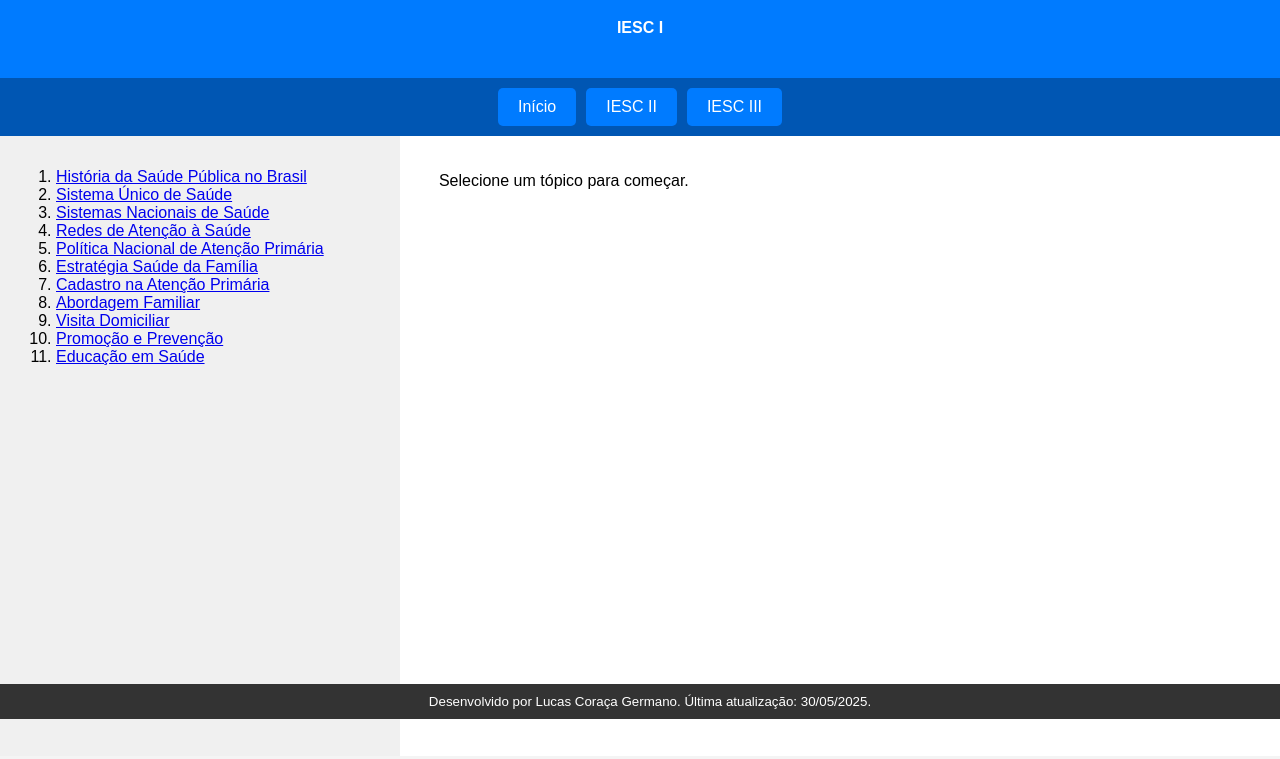
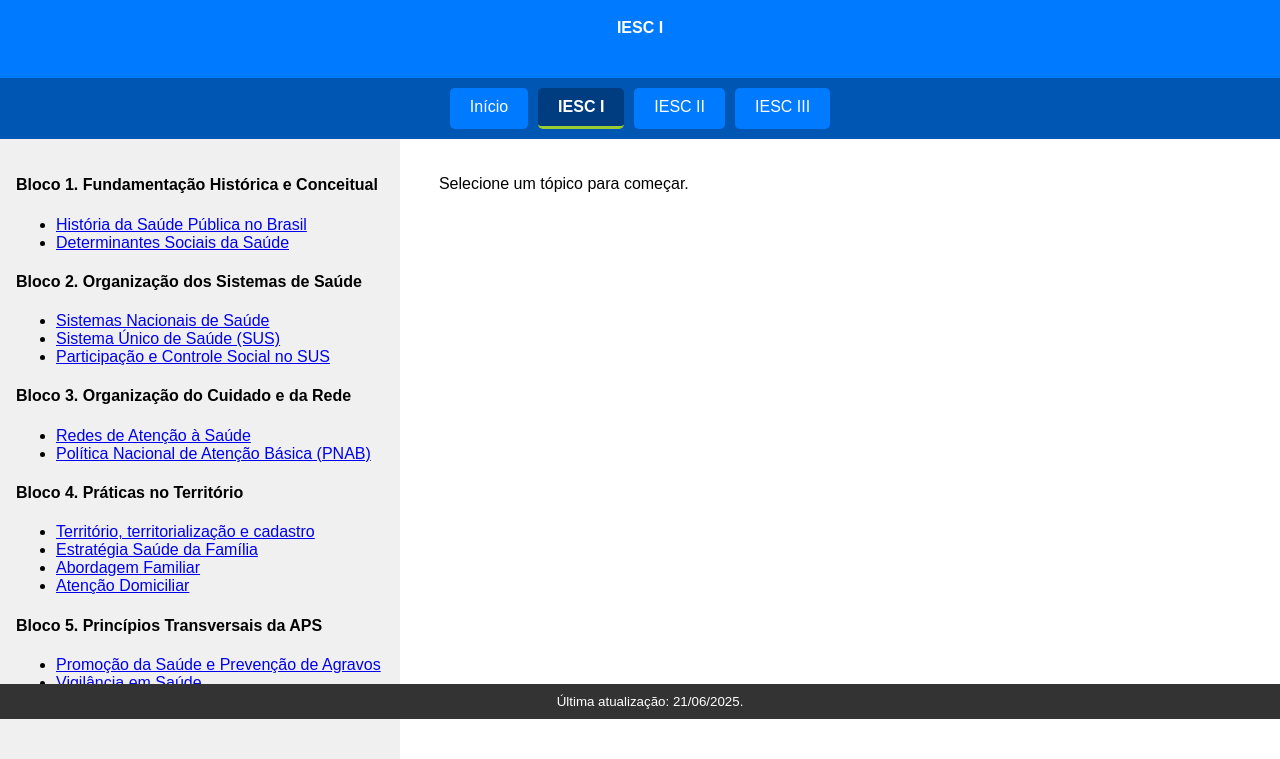
Before and after one commit to lucascgmermano/Iesc_referencias, a plain HTML site: page iesc1/index.html in a window 1280 px wide. Shown: the part 81-840 px from the top of the page. Drawn offline with Linux system fonts and the light colour scheme.

Commit message:
Ajustes de temas e botões top-nav

```diff
--- a/iesc1/index.html
+++ b/iesc1/index.html
@@ -31,12 +31,11 @@
 
 <nav class="top-nav">
     <!-- 🔥 Barra de navegação superior -->
-    <a href="../index.html">Início</a>
-    <!-- 🔗 Link para a página inicial (uma pasta acima) -->
-    <a href="../iesc2/index.html">IESC II</a>
-    <!-- 🔗 Link para a página do IESC II -->
-    <a href="../iesc3/index.html">IESC III</a>
-    <!-- 🔗 Link para a página do IESC III -->
+    <a href="../index.html">Início</a> <!-- 🔗 Link para a página inicial (uma pasta acima) -->
+    <a href="../iesc1/index.html" class="active">IESC I</a> <!-- 🔗 Link para a página do IESC I -->
+    <a href="../iesc2/index.html">IESC II</a>    <!-- 🔗 Link para a página do IESC II -->
+    <a href="../iesc3/index.html">IESC III</a>  <!-- 🔗 Link para a página do IESC III -->
+
 </nav>
 
 <!-- 🔥 Botão do tipo “menu hambúrguer” que aparece no mobile e desktop para abrir/fechar o menu lateral -->
@@ -48,21 +47,42 @@
 
     <aside class="sidebar">
         <!-- 🔥 Menu lateral (sidebar) com uma lista ordenada de tópicos -->
-        <ol>
+
+        <h4>Bloco 1. Fundamentação Histórica e Conceitual</h4>
+        <ul>
             <!-- 🔥 Lista ordenada com os temas -->
             <li><a href="#" onclick="loadContent('topico1.html')">História da Saúde Pública no Brasil</a></li>
-            <li><a href="#" onclick="loadContent('topico2.html')">Sistema Único de Saúde</a></li>
+            <li><a href="#" onclick="loadContent('topico1.html')">Determinantes Sociais da Saúde</a></li>
+        </ul>
+
+        <h4>Bloco 2. Organização dos Sistemas de Saúde</h4>
+        <ul>
             <li><a href="#" onclick="loadContent('topico3.html')">Sistemas Nacionais de Saúde</a></li>
+            <li><a href="#" onclick="loadContent('topico2.html')">Sistema Único de Saúde (SUS)</a></li>
+            <li><a href="#" onclick="loadContent('topico2.html')">Participação e Controle Social no SUS</a></li>
+        </ul>
+
+        <h4>Bloco 3. Organização do Cuidado e da Rede</h4>
+        <ul>
             <li><a href="#" onclick="loadContent('topico4.html')">Redes de Atenção à Saúde</a></li>
-            <li><a href="#" onclick="loadContent('topico5.html')">Política Nacional de Atenção Primária</a></li>
+            <li><a href="#" onclick="loadContent('topico5.html')">Política Nacional de Atenção Básica (PNAB)</a></li>
+            </ul>
+
+        <h4>Bloco 4. Práticas no Território</h4>
+        <ul>
+            <li><a href="#" onclick="loadContent('topico7.html')">Território, territorialização e cadastro</a></li>
             <li><a href="#" onclick="loadContent('topico6.html')">Estratégia Saúde da Família</a></li>
-            <li><a href="#" onclick="loadContent('topico7.html')">Cadastro na Atenção Primária</a></li>
             <li><a href="#" onclick="loadContent('topico8.html')">Abordagem Familiar</a></li>
-            <li><a href="#" onclick="loadContent('topico9.html')">Visita Domiciliar</a></li>
-            <li><a href="#" onclick="loadContent('topico10.html')">Promoção e Prevenção</a></li>
+            <li><a href="#" onclick="loadContent('topico9.html')">Atenção Domiciliar</a></li>
+            </ul>
+
+        <h4>Bloco 5. Princípios Transversais da APS</h4>
+        <ul>
+            <li><a href="#" onclick="loadContent('topico10.html')">Promoção da Saúde e Prevenção de Agravos</a></li>
+            <li><a href="#" onclick="loadContent('topico10.html')">Vigilância em Saúde</a></li>
             <li><a href="#" onclick="loadContent('topico11.html')">Educação em Saúde</a></li>
             <!-- 🔗 Cada link chama a função loadContent('arquivo.html') que carrega o conteúdo correspondente no <main> -->
-        </ol>
+        </ul>
     </aside>
 
     <main id="content">
@@ -74,7 +94,7 @@
 
 <footer>
     <!-- 🔥 Rodapé fixo na parte inferior da página -->
-    Desenvolvido por Lucas Coraça Germano. Última atualização: 30/05/2025.
+    Última atualização: <span id="dataAtualizacao"></span>.
 </footer>
 
 <script src="script.js"></script>
--- a/iesc1/script.js
+++ b/iesc1/script.js
@@ -29,3 +29,7 @@ function loadContent(page) {
             console.error(error); // 🔍 Mostra o erro no console para depuração
         });
 }
+
+// Função para carregar data da ultima atualização do arquivo .html
+document.getElementById("dataAtualizacao").innerText =  // Seleciona o elemento HTML que possui o ID 'dataAtualizacao'
+    new Date(document.lastModified).toLocaleDateString('pt-BR'); // Insere a data do ultimo save do documento
--- a/iesc1/style.css
+++ b/iesc1/style.css
@@ -35,6 +35,13 @@ header {
 /* 🎯 Efeito hover nos links */
 .top-nav a:hover {
     background-color: #0056b3;      /* Fica mais escuro ao passar o mouse */
+}
+
+.top-nav a.active {
+    background-color: #003d80; /* Cor diferente do normal */
+    color: #ffffff;            /* Texto branco (ou ajuste como quiser) */
+    font-weight: bold;         /* Opcional, negrito para destacar */
+    border-bottom: 3px solid yellowgreen; /* Opcional, linha inferior de destaque */
 }
 
 /* 🎯 Botão menu (hambúrguer) - padrão escondido no desktop */
--- a/iesc2/style.css
+++ b/iesc2/style.css
@@ -31,6 +31,13 @@ header {
 
 .top-nav a:hover {
     background-color: #0056b3;
+}
+
+.top-nav a.active {
+    background-color: #003d80; /* Cor diferente do normal */
+    color: #ffffff;            /* Texto branco (ou ajuste como quiser) */
+    font-weight: bold;         /* Opcional, negrito para destacar */
+    border-bottom: 3px solid yellowgreen; /* Opcional, linha inferior de destaque */
 }
 
 .container {
--- a/iesc3/style.css
+++ b/iesc3/style.css
@@ -31,6 +31,13 @@ header {
 
 .top-nav a:hover {
     background-color: #0056b3;
+}
+
+.top-nav a.active {
+    background-color: #003d80; /* Cor diferente do normal */
+    color: #ffffff;            /* Texto branco (ou ajuste como quiser) */
+    font-weight: bold;         /* Opcional, negrito para destacar */
+    border-bottom: 3px solid yellowgreen; /* Opcional, linha inferior de destaque */
 }
 
 .container {
--- a/index.html
+++ b/index.html
@@ -18,6 +18,7 @@
     </header>
 
     <nav class="top-nav">
+        <a href="index.html" class="active">Início</a>
         <a href="iesc1/index.html">IESC I</a>
         <a href="iesc2/index.html">IESC II</a>
         <a href="iesc3/index.html">IESC III</a>
@@ -33,15 +34,14 @@
         </p>
         <p>
             Nosso objetivo é facilitar sua jornada acadêmica por meio da curadoria de materiais relevantes, atualizados e alinhados às oportunidades de
-            vivências nos campos de estágio. Além das referências clássicas, você encontrará sempre que possível:
+            vivências nos campos de estágio. Os tópicos estão organizados da seguinte forma:
         </p>
         <ul>
+            <li>Pequenos <strong>ensaios explicativos</strong> para ajudá-lo a refletir criticamente sobre os temas;</li>
             <li><strong>Links diretos</strong> para o acesso gratuito a livros, artigos e capítulos recomendados;</li>
-            <li>Pequenos <strong>ensaios explicativos</strong> elaborados com base na experiência docente, para ajudá-lo a refletir criticamente sobre os temas;</li>
-            <li>Uma <strong>organização por tópicos</strong> para permitir uma navegação clara e objetiva entre os conteúdos.</li>
         </ul>
         <p>
-    Utilize o menu superior para selecionar o módulo de IESC desejado. Em seguida, explore os temas disponíveis na lateral esquerda da página. Navegue com
+    Utilize o menu superior para selecionar o módulo de IESC desejado. Em seguida, explore os temas disponíveis na página. Navegue com
     tranquilidade, aprofunde seus conhecimentos e conte com este ambiente como um <strong>complemento ao aprendizado prático e reflexivo que caracteriza
         o IESC</strong>.
         </p>
@@ -49,16 +49,14 @@
             Bons estudos!
         </p>
 
+        </main>
+        </div>
 
-        </main>
+        <footer>
+            Desenvolvido por Lucas Coraça Germano. Última atualização: <span id="dataAtualizacao"></span>.
+        </footer>
 
-    <script src="script.js"></script>
-    </div>
-
-    <footer>
-        Desenvolvido por Lucas Coraça Germano. Última atualização: 30/05/2025.
-    </footer>
-
+        <script src="script.js"></script>
 
 </body>
 </html>
--- a/script.js
+++ b/script.js
@@ -15,3 +15,7 @@ function loadContent(page) {
             main.innerHTML = "<p>Erro ao carregar o conteúdo.</p>";
         });
 }
+
+// Função para carregar data da ultima atualização do arquivo .html
+document.getElementById("dataAtualizacao").innerText =
+    new Date(document.lastModified).toLocaleDateString('pt-BR');
--- a/style.css
+++ b/style.css
@@ -33,6 +33,13 @@ header {
     background-color: #0056b3;
 }
 
+.top-nav a.active {
+    background-color: #003d80; /* Cor diferente do normal */
+    color: #ffffff;            /* Texto branco (ou ajuste como quiser) */
+    font-weight: bold;         /* Opcional, negrito para destacar */
+    border-bottom: 3px solid yellowgreen; /* Opcional, linha inferior de destaque */
+}
+
 .container {
     display: flex;
     max-width: 1200px;
@@ -57,12 +64,6 @@ main {
     box-shadow: 0 2px 5px rgba(0, 0, 0, 0.1);
 }
 
-/* Responsivo - Telas menores que 768px (tablets e celulares) */
-@media (max-width: 768px) {
-  .container {
-    flex-direction: column; /* Sidebar sobe e vira barra acima do main */
-  }
-
 footer {
     text-align: center;
     font-size: smaller;
```
Also changed, not shown: iesc2/index.html (+4 -3 lines), iesc3/index.html (+4 -3 lines).
